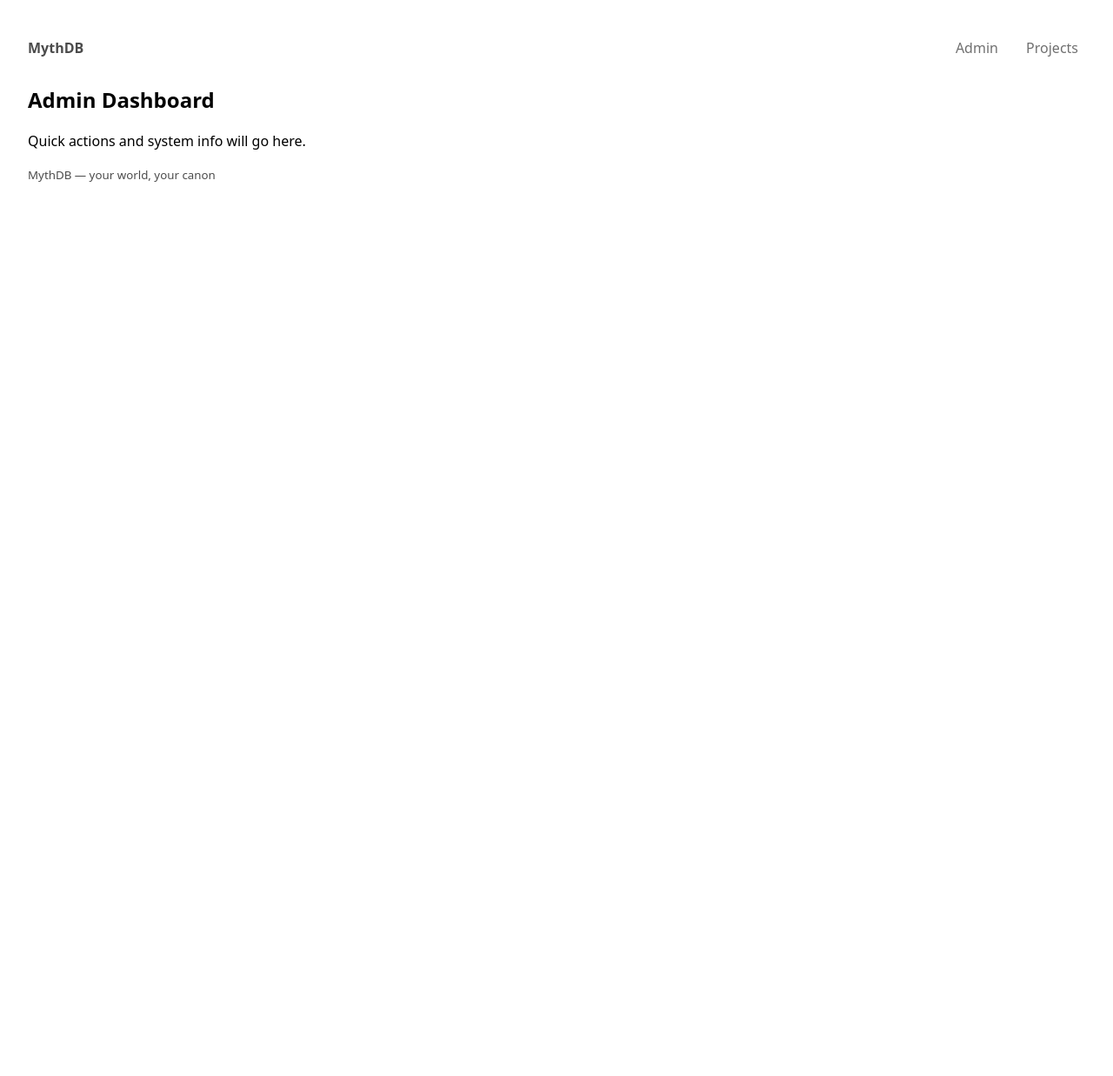
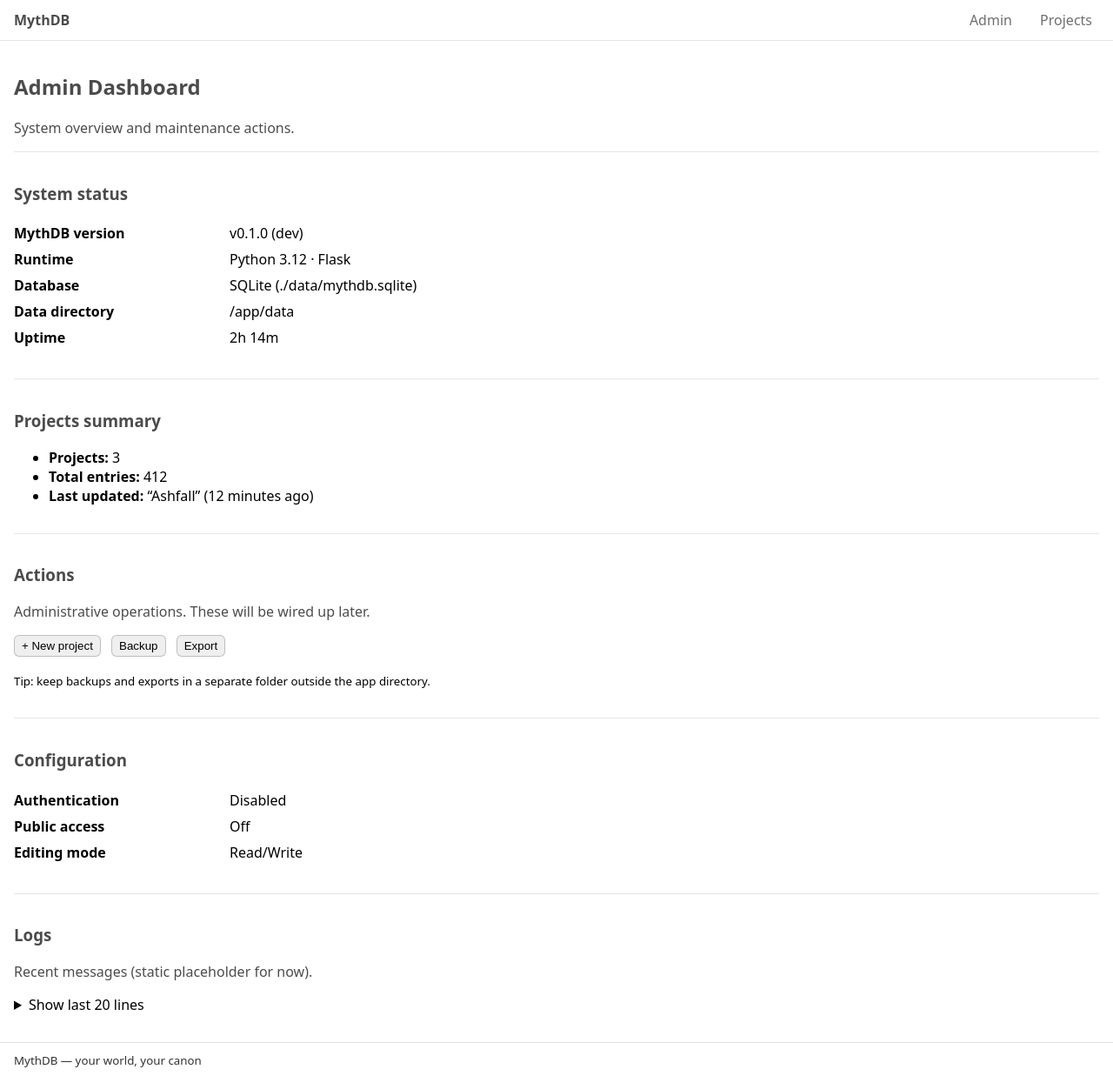
Before and after one commit to MaxSmeets/MythDB, a Flask app: template backend/templates/admin.html in a window 1280 px wide. Shown: the whole page at 87% size. Run offline with Flask 3, Linux system fonts and the light colour scheme; the template is opened without the code that fills it, so the values that code supplies are empty.

Commit message:
admin page & page routing

```diff
--- a/backend/app.py
+++ b/backend/app.py
@@ -3,6 +3,10 @@ from flask import Flask, render_template
 app = Flask(__name__)
 
 @app.route("/")
+def index():
+    return render_template("index.html", active_page="index")
+
+@app.route("/admin")
 def admin_dashboard():
     return render_template("admin.html", active_page="admin")
 
--- a/backend/static/css/layout.css
+++ b/backend/static/css/layout.css
@@ -1,9 +1,53 @@
+html, body {
+  height: 100%;
+  margin: 0;
+}
+section { padding: 1rem 0; border-top: 1px solid rgba(0,0,0,0.1); }
+dl > div { display: flex; gap: 1rem; padding: 0.25rem 0; }
+dt { font-weight: 700; min-width: 12rem; }
+button {
+    margin-right: 0.5rem;
+    padding: 0.25rem 0.5rem;
+    border-radius: 6px;
+    border: 1px solid rgba(0,0,0,0.2);
+}
+button:hover { cursor: pointer; }
+pre { overflow: auto; padding: 0.75rem; border-radius: 6px; }
+
+/* App container */
+.app-layout {
+  display: flex;
+  flex-direction: column;
+  height: 100vh;
+}
+
+/* Top menu */
 .topbar {
+  flex: 0 0 auto;
   display: flex;
+  justify-content: space-between;
   align-items: center;
-  justify-content: space-between;
-  gap: 1rem;
-  padding: 0.75rem 0;
+
+  padding: 0.75rem 1rem;
+  border-bottom: 1px solid rgba(0,0,0,0.15);
+  background: white;
+}
+
+/* Main content fills remaining space */
+.main-content {
+  flex: 1 1 auto;
+  overflow-y: auto;
+
+  padding: 1rem;
+}
+
+/* Footer sticks to bottom */
+.footer {
+  flex: 0 0 auto;
+  padding: 0.5rem 1rem;
+  border-top: 1px solid rgba(0,0,0,0.15);
+  background: white;
+  opacity: 0.8;
 }
 
 .brand a {
--- a/backend/templates/admin.html
+++ b/backend/templates/admin.html
@@ -3,6 +3,112 @@
 {% block title %}MythDB · Admin{% endblock %}
 
 {% block content %}
-<h2>Admin Dashboard</h2>
-<p>Quick actions and system info will go here.</p>
+<header>
+  <h2>Admin Dashboard</h2>
+  <p>System overview and maintenance actions.</p>
+</header>
+
+<section aria-labelledby="system-status-title">
+  <header>
+    <h3 id="system-status-title">System status</h3>
+  </header>
+
+  <dl>
+    <div>
+      <dt>MythDB version</dt>
+      <dd>v0.1.0 (dev)</dd>
+    </div>
+
+    <div>
+      <dt>Runtime</dt>
+      <dd>Python 3.12 · Flask</dd>
+    </div>
+
+    <div>
+      <dt>Database</dt>
+      <dd>SQLite (./data/mythdb.sqlite)</dd>
+    </div>
+
+    <div>
+      <dt>Data directory</dt>
+      <dd>/app/data</dd>
+    </div>
+
+    <div>
+      <dt>Uptime</dt>
+      <dd>2h 14m</dd>
+    </div>
+  </dl>
+</section>
+
+<section aria-labelledby="projects-summary-title">
+  <header>
+    <h3 id="projects-summary-title">Projects summary</h3>
+  </header>
+
+  <ul>
+    <li><strong>Projects:</strong> 3</li>
+    <li><strong>Total entries:</strong> 412</li>
+    <li><strong>Last updated:</strong> “Ashfall” (12 minutes ago)</li>
+  </ul>
+</section>
+
+<section aria-labelledby="actions-title">
+  <header>
+    <h3 id="actions-title">Actions</h3>
+    <p>Administrative operations. These will be wired up later.</p>
+  </header>
+
+  <div role="group" aria-label="Admin actions">
+    <button type="button">+ New project</button>
+    <button type="button">Backup</button>
+    <button type="button">Export</button>
+  </div>
+
+  <p>
+    <small>
+      Tip: keep backups and exports in a separate folder outside the app directory.
+    </small>
+  </p>
+</section>
+
+<section aria-labelledby="config-title">
+  <header>
+    <h3 id="config-title">Configuration</h3>
+  </header>
+
+  <dl>
+    <div>
+      <dt>Authentication</dt>
+      <dd>Disabled</dd>
+    </div>
+
+    <div>
+      <dt>Public access</dt>
+      <dd>Off</dd>
+    </div>
+
+    <div>
+      <dt>Editing mode</dt>
+      <dd>Read/Write</dd>
+    </div>
+  </dl>
+</section>
+
+<section aria-labelledby="logs-title">
+  <header>
+    <h3 id="logs-title">Logs</h3>
+    <p>Recent messages (static placeholder for now).</p>
+  </header>
+
+  <details>
+    <summary>Show last 20 lines</summary>
+    <pre><code>[2026-01-08 10:02:11] INFO  Starting MythDB v0.1.0
+[2026-01-08 10:02:11] INFO  Data dir: /app/data
+[2026-01-08 10:02:11] INFO  Database: SQLite
+[2026-01-08 10:02:12] INFO  Listening on 0.0.0.0:5000
+[2026-01-08 10:05:43] WARN  Export requested (not yet implemented)
+[2026-01-08 10:06:10] INFO  Health check OK</code></pre>
+  </details>
+</section>
 {% endblock %}
--- a/backend/templates/base.html
+++ b/backend/templates/base.html
@@ -18,48 +18,38 @@
     {% endblock %}
 </head>
 <body>
+<div class="app-layout">
 
   <header class="topbar">
       <div class="brand">
-        <a href="{{ url_for('admin_dashboard') }}">MythDB</a>
+          <a href="{{ url_for('index') }}">MythDB</a>
       </div>
 
       <nav class="nav">
-        <a
-          href="{{ url_for('admin_dashboard') }}"
-          class="{% if active_page == 'admin' %}active{% endif %}"
-        >
+          <a href="{{ url_for('admin_dashboard') }}"
+             class="{% if active_page == 'admin' %}active{% endif %}">
               Admin
           </a>
-
-        <a
-          href="{{ url_for('projects_overview') }}"
-          class="{% if active_page == 'projects' %}active{% endif %}"
-        >
+          <a href="{{ url_for('projects_overview') }}"
+             class="{% if active_page == 'projects' %}active{% endif %}">
               Projects
           </a>
       </nav>
   </header>
 
-
-<main>
-    <!-- MAIN PAGE CONTENT GOES HERE -->
-    {% block content %}
-    <p>This text appears only if a page forgets to define content.</p>
-    {% endblock %}
+  <main class="main-content">
+      {% block content %}{% endblock %}
   </main>
 
-<footer>
-    <!-- FOOTER DEFAULT -->
+  <footer class="footer">
       {% block footer %}
       <small>MythDB — your world, your canon</small>
       {% endblock %}
   </footer>
 
-<!-- PAGE-SPECIFIC SCRIPTS -->
-{% block scripts %}
-<!-- e.g. page-specific JS -->
-{% endblock %}
+</div>
 
+{% block scripts %}{% endblock %}
 </body>
+
 </html>
```
Lines whose indentation alone changed are shown as unchanged.
